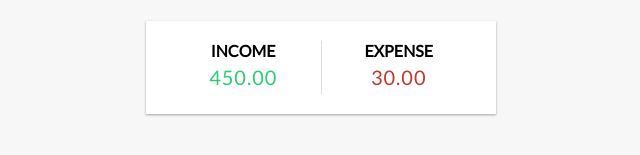
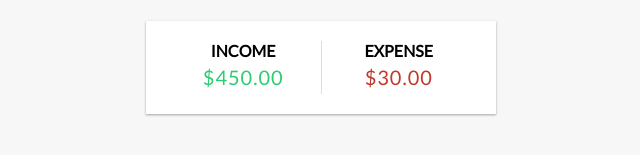
Before and after one commit to samadakram/Expense-Tracker-PWA, a React (Create React App) app: page / in a window 1280 px wide. Shown: the part 136-291 px from the top of the page, without its empty margins (319-959 px from the left). Built offline with nearby package versions, Linux system fonts and the light colour scheme.

Commit message:
Update IncomeExpenses.jsx

```diff
--- a/src/Components/IncomeExpenses.jsx
+++ b/src/Components/IncomeExpenses.jsx
@@ -21,11 +21,11 @@ export const IncomeExpenses = () => {
         <div className="inc-exp-container">
         <div>
           <h4>Income</h4>
-          <p id="money-plus" className="money plus">{income}</p>
+          <p id="money-plus" className="money plus">${income}</p>
         </div>
         <div>
           <h4>Expense</h4>
-          <p id="money-minus" className="money minus">{expense}</p>
+          <p id="money-minus" className="money minus">${expense}</p>
         </div>
       </div>
     );
```
